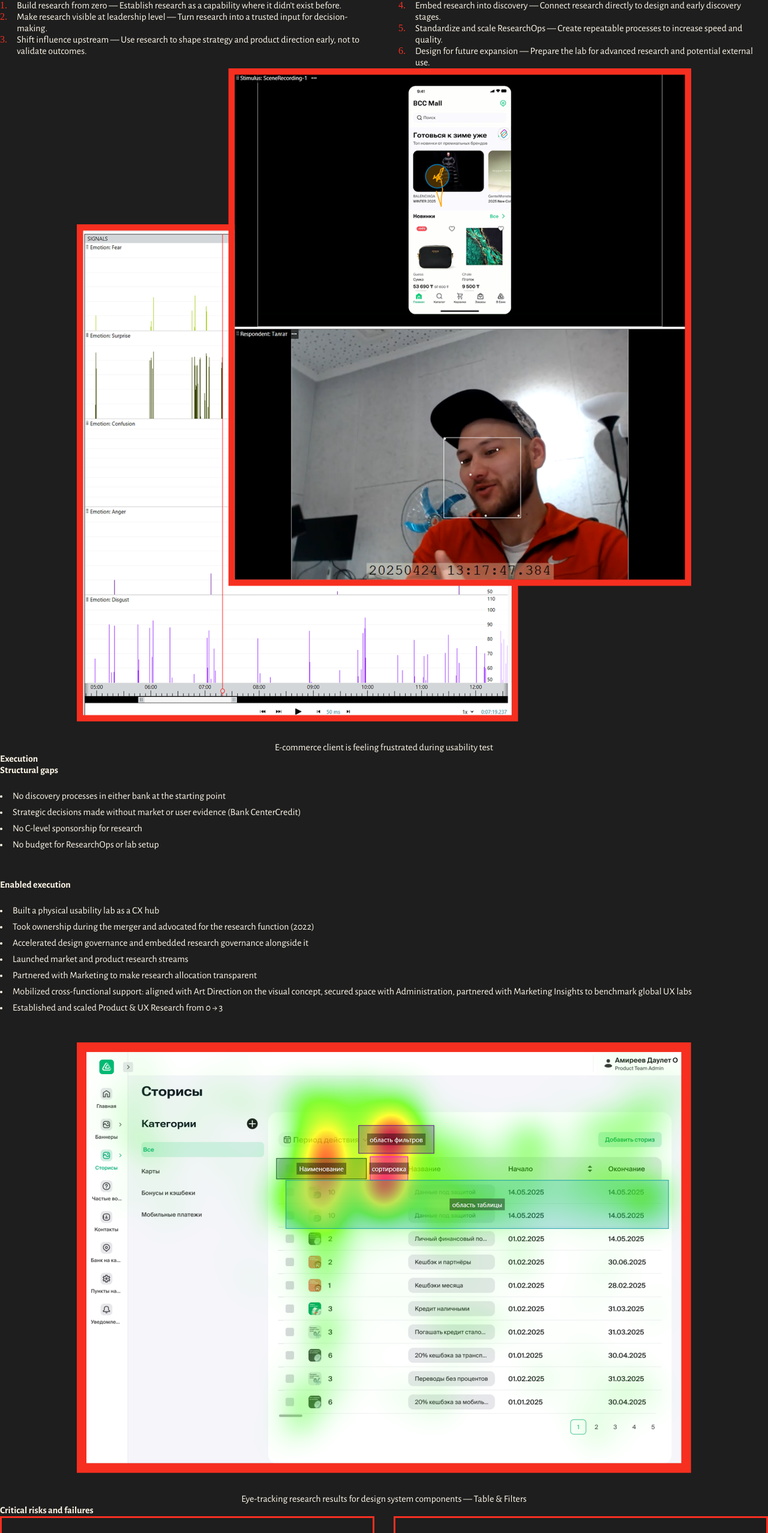
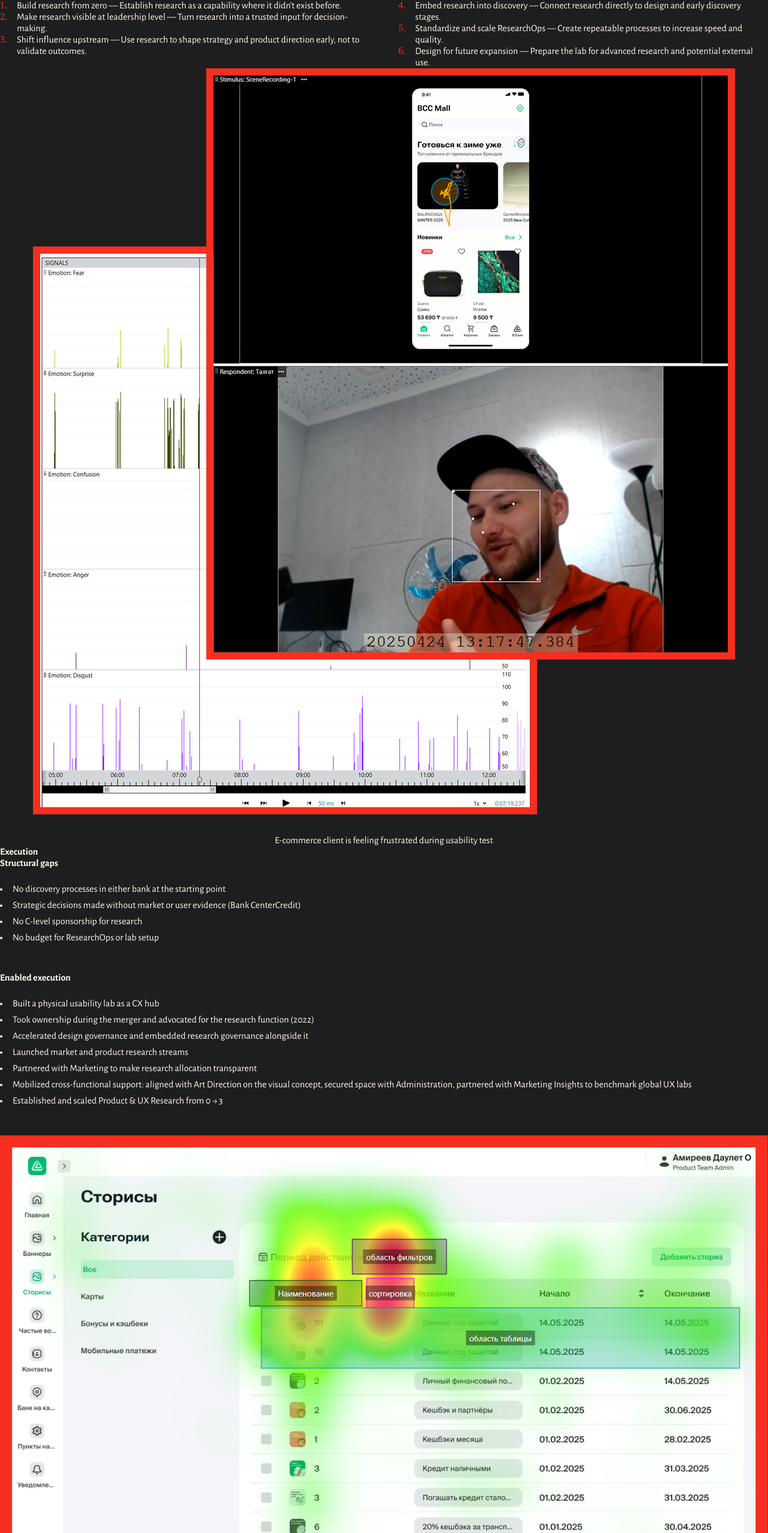
Before and after one commit to voleriyah/portfolio, a Next.js app: page /cases/research-lab in a window 1280 px wide. Shown: the part 1570-4126 px from the top of the page at 60% size. Built offline with nearby package versions, Linux system fonts and the light colour scheme; a web font is replaced by a local one.

Commit message:
case2 lab images centered

```diff
--- a/app/cases/research-lab/page.tsx
+++ b/app/cases/research-lab/page.tsx
@@ -350,14 +350,10 @@ export default function EndToEndTransformationPage() {
             paddingLeft: 'clamp(16px, calc(16px + (72px - 16px) * ((100vw - 320px) / (1920px - 320px))), 72px)',
             paddingTop: 'clamp(92px, calc(92px + (120px - 92px) * ((100vw - 320px) / (1920px - 320px))), 120px)',
             paddingRight: 'clamp(16px, calc(16px + (72px - 16px) * ((100vw - 320px) / (1920px - 320px))), 72px)',
-            display: 'grid',
-            placeItems: 'center', /* оба направления сразу */
-
             //paddingTop: 'clamp(48px, calc(48px + (92px - 48px) * ((100vw - 320px) / (1920px - 320px))), 92px)',
           }}
         >
-          <div style={{   margin: '0 auto', width: '1024px' }}>
-
+          <div style={{ display: 'flex', justifyContent: 'center', width: '100%' }}>
             <ImageContainer
               src="/images/facereading.png"
               alt="Facereding example"
@@ -413,17 +409,13 @@ export default function EndToEndTransformationPage() {
             paddingLeft: 'clamp(16px, calc(16px + (72px - 16px) * ((100vw - 320px) / (1920px - 320px))), 72px)',
             paddingTop: 'clamp(92px, calc(92px + (120px - 92px) * ((100vw - 320px) / (1920px - 320px))), 120px)',
             paddingRight: 'clamp(16px, calc(16px + (72px - 16px) * ((100vw - 320px) / (1920px - 320px))), 72px)',
-            display: 'grid',
-            placeItems: 'center', /* оба направления сразу */
 
-            //paddingTop: 'clamp(48px, calc(48px + (92px - 48px) * ((100vw - 320px) / (1920px - 320px))), 92px)',
           }}
         >
-          <div style={{   margin: '0 auto', width: '1024px' }}>
-
+          <div style={{ display: 'flex', justifyContent: 'center', width: '100%' }}>
             <ImageContainer
               src="/images/eyetracking.png"
-  alt="Eyetracking heatmap"
+              alt="Eyetracking"
               caption="Eye-tracking research results for design system components — Table & Filters"
               width={1024}
               height={768}
--- a/components/ImageContainer.tsx
+++ b/components/ImageContainer.tsx
@@ -20,7 +20,7 @@ export default function ImageContainer({
 }: ImageContainerProps) {
   return (
     <div
-      className="flex flex-col items-start"
+      className="flex flex-col items-center"
       style={{
         width: 'clamp(320px, calc(320px + (1024px - 320px) * ((100vw - 320px) / (1920px - 320px))), 1024px)',
         paddingTop: 'clamp(24px, calc(24px + (48px - 24px) * ((100vw - 320px) / (1920px - 320px))), 48px)',
```
Lines whose indentation alone changed are shown as unchanged.
